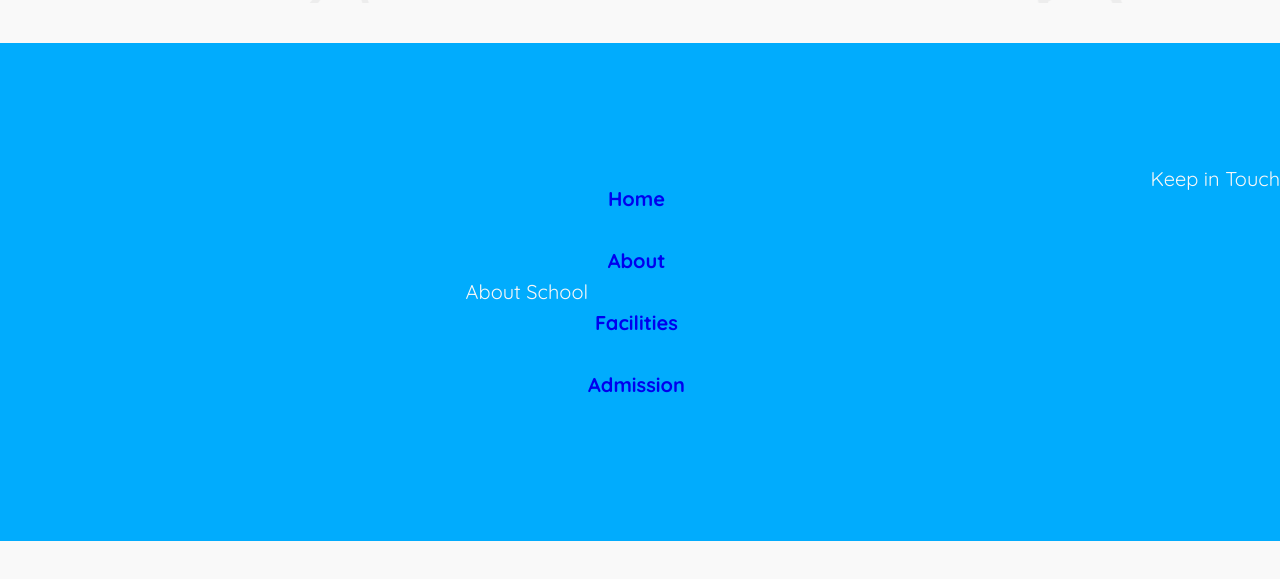
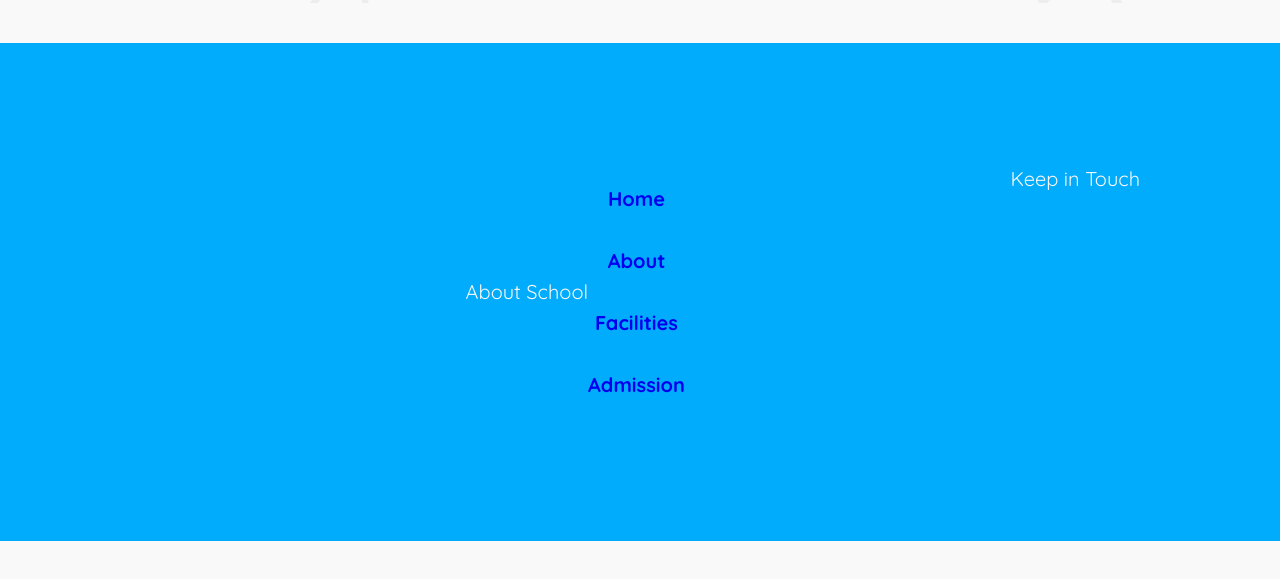
Before and after one commit to nhosama/WebDevCourse-Assignment_2, a plain HTML site: page index.html in a window 1280 px wide. Shown: the part 111-690 px from the top of the page. Drawn offline with Linux system fonts and the light colour scheme.

Commit message:
Added common side paddings.

```diff
--- a/styles/style.css
+++ b/styles/style.css
@@ -115,16 +115,17 @@ header {
 /* Main */
 main {
   background: url("../assets/bg.png");
+  padding: 0 7rem;
 }
 
 /* Footer */
 footer {
+  padding: 6rem 7rem;
   display: flex;
   justify-content: space-between;
   align-items: center;
   text-align: center;
   background: var(--color-skyblue);
-  padding: 6rem 0;
   margin-top: 2rem;
   font-size: 1rem;
   color: var(--color-white);
```
